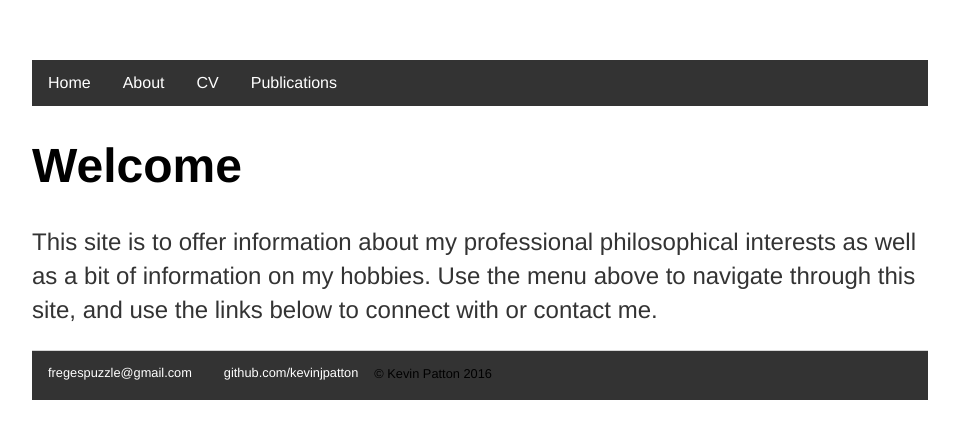
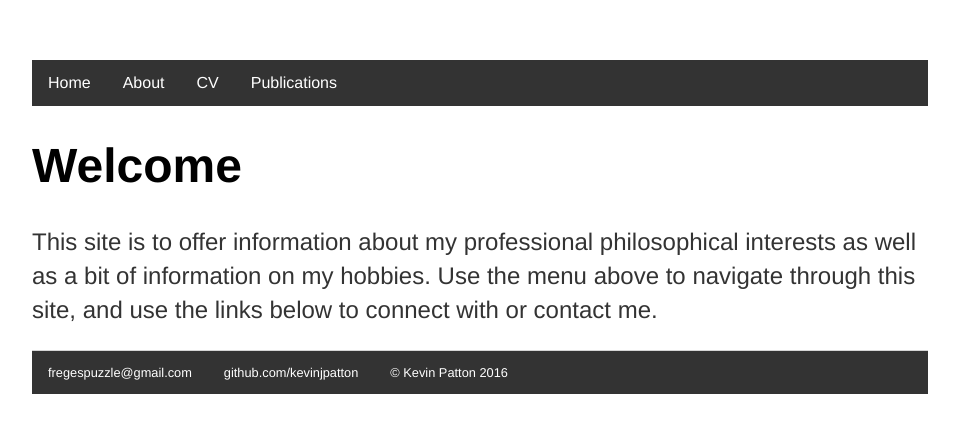
Before and after one commit to kevinjpatton/kevinjpatton.github.io, a Jekyll site: the page built from index.html, in a window 1280 px wide. Shown: the top 439 px of the page, without its empty margins (160-1119 px from the left). Built offline with Jekyll 4.4.1, drawn with Linux system fonts in a browser that asks for light colours; Markdown is read by kramdown in place of the engine named in the settings.

Commit message:
Update default.html

```diff
--- a/_layouts/default.html
+++ b/_layouts/default.html
@@ -22,10 +22,11 @@
 			</div><!-- /.container -->
 			<footer>
 	    		<ul>
-
+	    			<center>
 	        		<li><a href="mailto:fregespuzzle@gmail.com">fregespuzzle@gmail.com</a></li>
 	        		<li><a href="https://github.com/kevinjpatton">github.com/kevinjpatton</a></li>
-	        		<br>&copy; Kevin Patton 2016</p>
+	        		<li><a href="/">&copy; Kevin Patton 2016</a>
+	        		</center>
 				</ul>
 
 			</footer>
```
